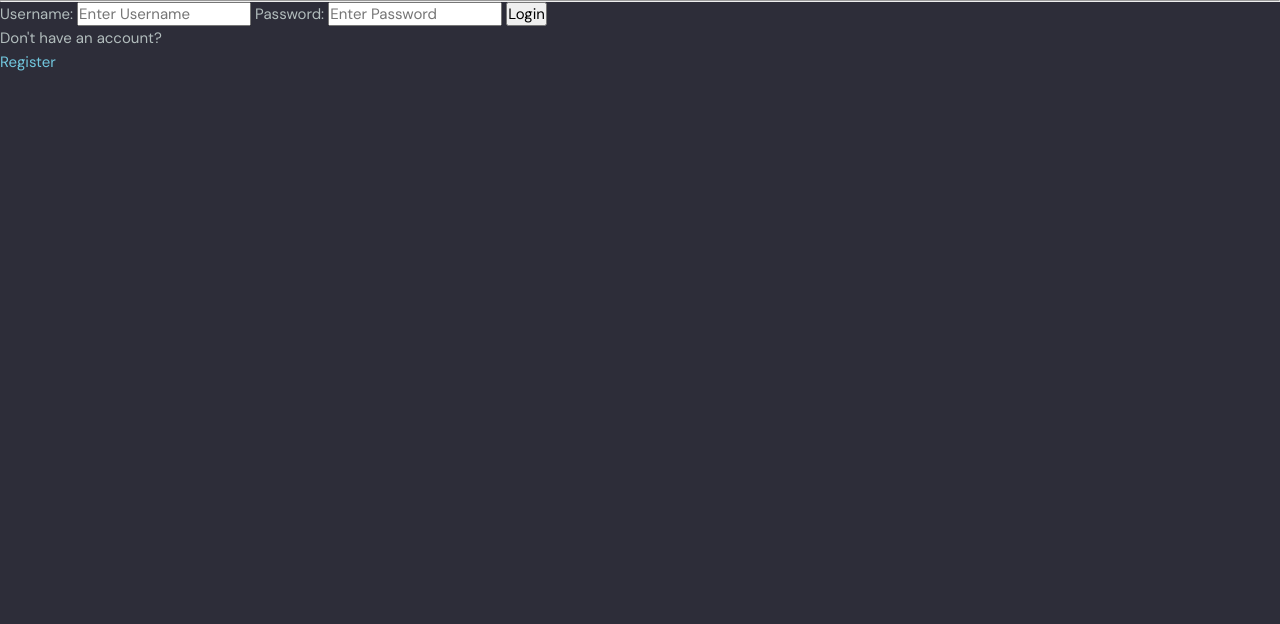
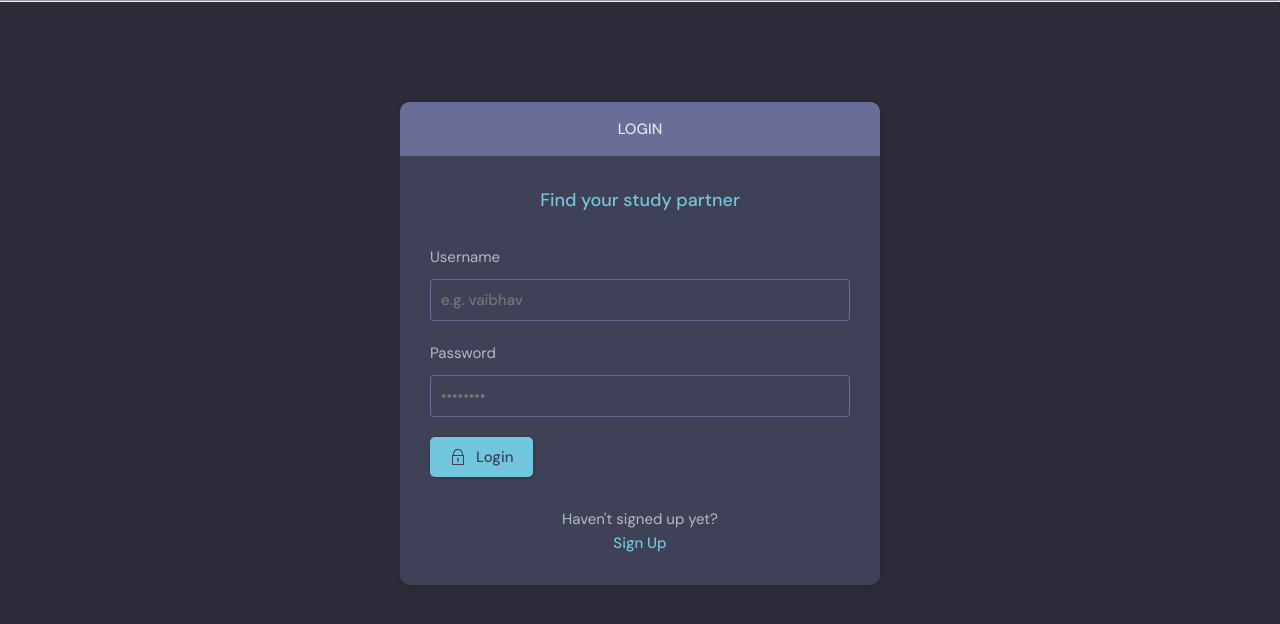
Before and after one commit to thevaibhavmishra/studybuddy, a Django app: a page that uses base/templates/base/navbar.html in a window 1280 px wide. Shown: the part 76-700 px from the top of the page. Run offline with Django 4.2, Linux system fonts and the light colour scheme.

Commit message:
Some update

```diff
--- a/base/templates/base/login_registration.html
+++ b/base/templates/base/login_registration.html
@@ -1,28 +1,117 @@
 {% extends 'base/base.html' %}
 
 {% block content %}
+
+    <main class="auth layout">
+
       {% if page == 'login' %}
-<div>
-    <form method="POST">
+      <div class="container">
+        <div class="layout__box">
+          <div class="layout__boxHeader">
+            <div class="layout__boxTitle">
+              <h3>Login</h3>
+            </div>
+          </div>
+          <div class="layout__body">
+            <h2 class="auth__tagline">Find your study partner</h2>
+
+            <form class="form" method="POST" action="">
               {% csrf_token %}
-        <label>Username: </label>
-        <input type="text" name="username" placeholder="Enter Username" />
+              <div class="form__group form__group">
+                <label for="room_name">Username</label>
+                <input id="username" name="username" type="text" placeholder="e.g. vaibhav" />
+              </div>
+              <div class="form__group">
+                <label for="password">Password</label>
+                <input
+                  id="password"
+                  name="password"
+                  type="password"
+                  placeholder="&bull;&bull;&bull;&bull;&bull;&bull;&bull;&bull;"
+                />
+              </div>
 
-        <label>Password: </label>
-        <input type="password" name="password" placeholder="Enter Password" />
+              <button class="btn btn--main" type="submit">
+                <svg
+                  version="1.1"
+                  xmlns="http://www.w3.org/2000/svg"
+                  width="32"
+                  height="32"
+                  viewBox="0 0 32 32"
+                >
+                  <title>lock</title>
+                  <path
+                    d="M27 12h-1v-2c0-5.514-4.486-10-10-10s-10 4.486-10 10v2h-1c-0.553 0-1 0.447-1 1v18c0 0.553 0.447 1 1 1h22c0.553 0 1-0.447 1-1v-18c0-0.553-0.447-1-1-1zM8 10c0-4.411 3.589-8 8-8s8 3.589 8 8v2h-16v-2zM26 30h-20v-16h20v16z"
+                  ></path>
+                  <path
+                    d="M15 21.694v4.306h2v-4.306c0.587-0.348 1-0.961 1-1.694 0-1.105-0.895-2-2-2s-2 0.895-2 2c0 0.732 0.413 1.345 1 1.694z"
+                  ></path>
+                </svg>
 
-        <input type="submit" value="Login" />
+                Login
+              </button>
             </form>
-    <p>Don't have an account? </p> <a href="{% url 'register' %}">Register</a>
+
+            <div class="auth__action">
+              <p>Haven't signed up yet?</p>
+              <a href="{% url 'register' %}" class="btn btn--link">Sign Up</a>
+            </div>
+          </div>
+        </div>
       </div>
       {% else %}
-<div>
-    <form method="POST">
+      <div class="container">
+        <div class="layout__box">
+          <div class="layout__boxHeader">
+            <div class="layout__boxTitle">
+              <h3>SignUp</h3>
+            </div>
+          </div>
+          <div class="layout__body">
+            <h2 class="auth__tagline">Find your study partner</h2>
+
+            <form class="form" method="POST" action="">
               {% csrf_token %}
-        {{form.as_p}}
-        <input type="submit" value="Register" />
+
+              {% for field in form %}
+
+              <div class="form__group form__group">
+                <label for="room_name">{{field.label}} </label>
+                {{field}}
+              </div>
+
+              {% endfor %}
+
+              <button class="btn btn--main" type="submit">
+                <svg
+                  version="1.1"
+                  xmlns="http://www.w3.org/2000/svg"
+                  width="32"
+                  height="32"
+                  viewBox="0 0 32 32"
+                >
+                  <title>lock</title>
+                  <path
+                    d="M27 12h-1v-2c0-5.514-4.486-10-10-10s-10 4.486-10 10v2h-1c-0.553 0-1 0.447-1 1v18c0 0.553 0.447 1 1 1h22c0.553 0 1-0.447 1-1v-18c0-0.553-0.447-1-1-1zM8 10c0-4.411 3.589-8 8-8s8 3.589 8 8v2h-16v-2zM26 30h-20v-16h20v16z"
+                  ></path>
+                  <path
+                    d="M15 21.694v4.306h2v-4.306c0.587-0.348 1-0.961 1-1.694 0-1.105-0.895-2-2-2s-2 0.895-2 2c0 0.732 0.413 1.345 1 1.694z"
+                  ></path>
+                </svg>
+
+                Sign Up
+              </button>
             </form>
-    <p>Already have an account? </p><a href="{% url 'login' %}">Login</a>
+
+            <div class="auth__action">
+              <p>Already signed up yet?</p>
+              <a href="{% url 'login' %}" class="btn btn--link">Login</a>
             </div>
+          </div>
+        </div>
+      </div>
+
+
         {% endif %}
+      </main>
 {% endblock content %}
--- a/base/templates/base/navbar.html
+++ b/base/templates/base/navbar.html
@@ -44,7 +44,7 @@
             {% endif %}
 
         <div class="dropdown-menu">
-          <a href="settings.html" class="dropdown-link"
+          <a href="{% url 'update-user' %}" class="dropdown-link"
             ><svg version="1.1" xmlns="http://www.w3.org/2000/svg" width="32" height="32" viewBox="0 0 32 32">
               <title>tools</title>
               <path
--- a/base/templates/base/profile.html
+++ b/base/templates/base/profile.html
@@ -19,7 +19,9 @@
         <div class="profile__info">
           <h3>{{user.username}} </h3>
           <p>@{{user.username}}</p>
-          <a href="edit-user.html" class="btn btn--main btn--pill">Edit Profile</a>
+          {% if request.user == user %}
+            <a href="{% url 'update-user' %}" class="btn btn--main btn--pill">Edit Profile</a>
+          {% endif %}
         </div>
         <div class="profile__about">
           <h3>About</h3>
--- a/base/templates/base/room_form.html
+++ b/base/templates/base/room_form.html
@@ -23,7 +23,7 @@
 
           <div class="form__group">
             <label for="room_topic">{{form.topic.label}} </label>
-            <input required id="room_name" name="topic" type="text" list="topic-list" />
+            <input required id="room_name" value="{{room.topic.name}}" name="topic" type="text" list="topic-list" />
             <datalist id="topic-list" >
               <select id="room_topic">
                 {% for topic in topics %}
--- a/base/urls.py
+++ b/base/urls.py
@@ -1,6 +1,7 @@
 from django.contrib import admin
 from django.urls import path
-from .views import home, room, createRoom, updateRoom, deleteRoom, loginView, logoutView, registerView, deleteMessage, userProfile
+# from .views import home, room, createRoom, updateRoom, deleteRoom, loginView, logoutView, registerView, deleteMessage, userProfile
+from .views import *
 
 urlpatterns = [
     path("", home, name="home" ),
@@ -13,4 +14,5 @@ urlpatterns = [
     path("update-room/<str:pk>", updateRoom, name="update-room" ),
     path("delete-room/<str:pk>", deleteRoom, name="delete-room" ),
     path("delete-message/<str:pk>", deleteMessage, name="delete-message" ),
+    path("update-user/", updateUser , name="update-user" ),
 ]
--- a/base/views.py
+++ b/base/views.py
@@ -7,7 +7,8 @@ from django.http import HttpResponse
 from django.contrib import messages
 from django.db.models import Q
 from .models import Room, Topic, Message
-from .forms import RoomForm
+from .forms import RoomForm, UserForm
+
 
 @login_required(login_url='login')
 def logoutView(request):
@@ -98,7 +99,6 @@ def createRoom(request):
     form = RoomForm()
     topics = Topic.objects.all()
     if request.method == 'POST':
-        print(request.POST)
         form = RoomForm(request.POST)
         topic_name = request.POST.get('topic')
         topic, created = Topic.objects.get_or_create(name = topic_name )
@@ -125,11 +125,14 @@ def updateRoom(request, pk):
         return HttpResponse("You are not authorized to do this.")
 
     if request.method == 'POST':
-        form = RoomForm(request.POST, instance=room)
-        if form.is_valid():
-            form.save()
-            return redirect('home')
-    context= {'form': form, 'topics': topics}
+        topic_name = request.POST.get('topic')
+        topic, created = Topic.objects.get_or_create(name = topic_name )
+        room.name = request.POST.get('name')
+        room.topic = topic
+        room.description = request.POST.get('description')
+        room.save()
+        return redirect('home')
+    context= {'form': form, 'topics': topics, 'room': room }
     return render(request, 'base/room_form.html', context)
 
 @login_required(login_url='login')
@@ -158,3 +161,16 @@ def deleteMessage(request, pk):
         return redirect('home')
     context = {'obj': message}
     return render(request, 'base/delete.html', context)
+
+
+@login_required(login_url='login')
+def updateUser(request):
+    user = request.user
+    form = UserForm(instance = user)
+
+    if request.method == 'POST':
+        form = UserForm(request.POST, instance=user)
+        if form.is_valid():
+            form.save()
+            return redirect('profile', pk=user.id)
+    return render(request, 'base/update-user.html', {'form': form})
--- /dev/null
+++ b/requirements.txt
@@ -0,0 +1 @@
+django
```
Also changed, not shown: base/forms.py (+7 -0 lines), base/templates/base/delete.html (+31 -10 lines), base/templates/base/update-user.html (added, +45 -0 lines), db.sqlite3, 1 other file. Lines whose indentation alone changed are shown as unchanged.
